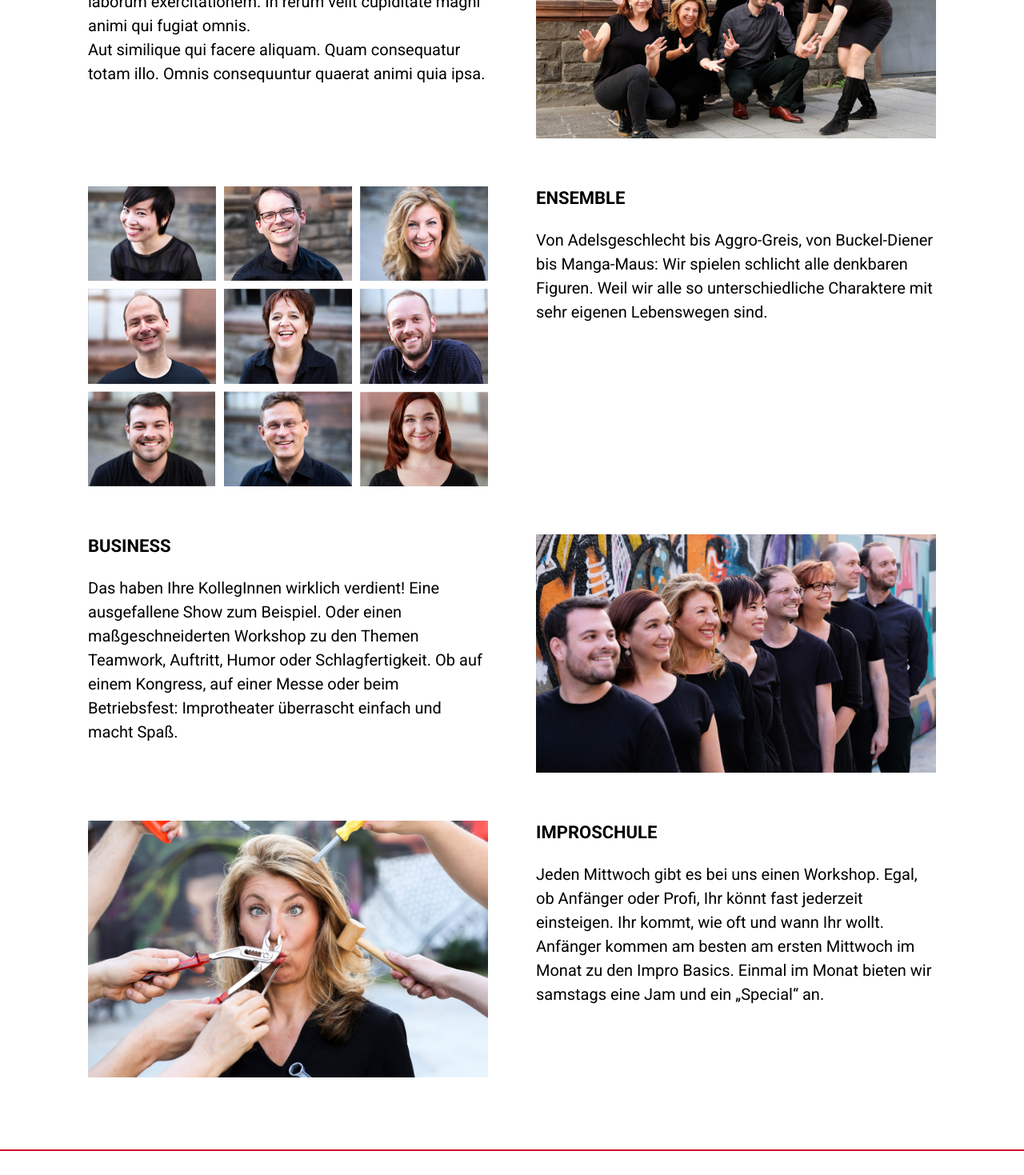
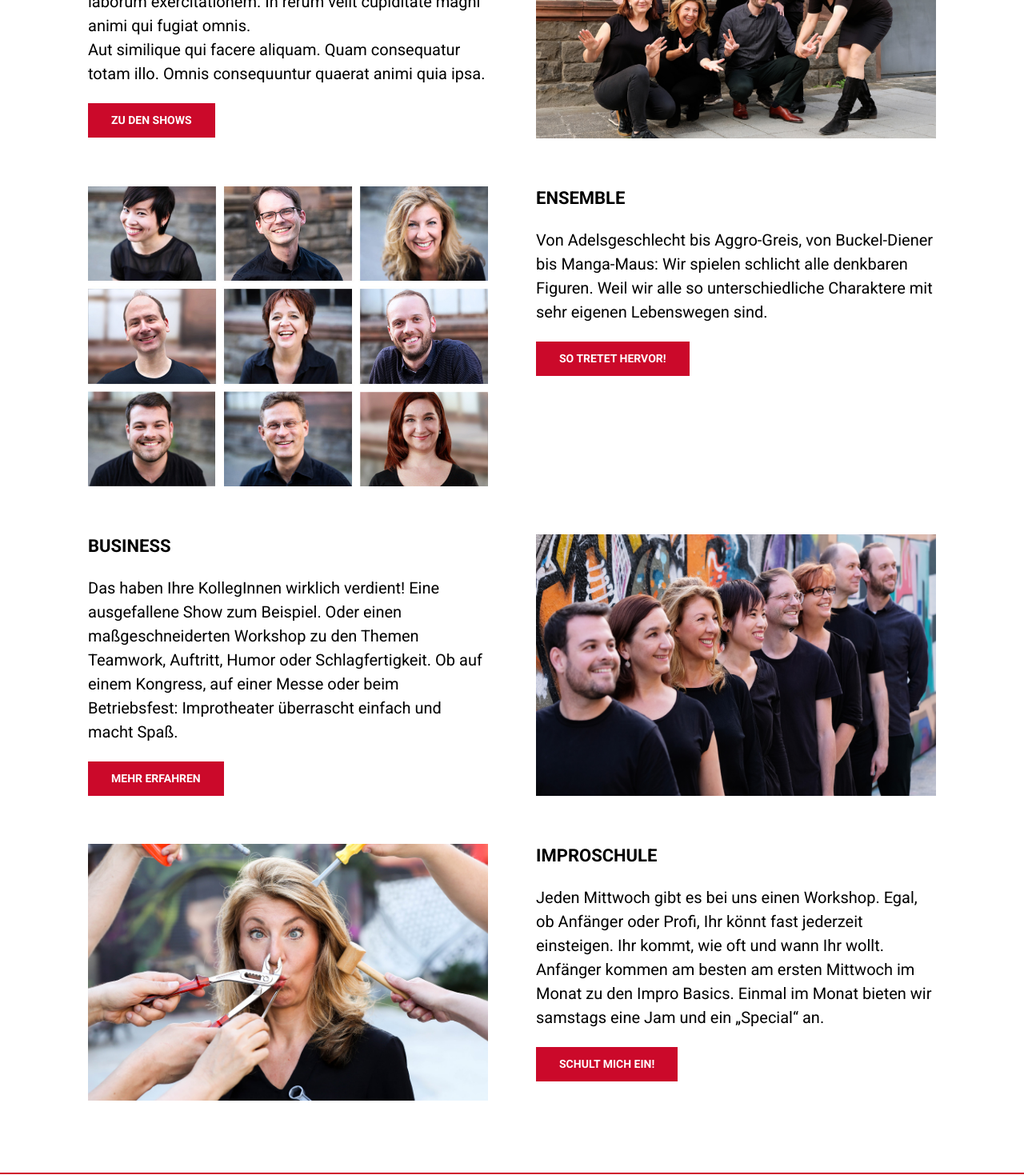
Before and after one commit to Birdy2014/improglycerin.de, a Next.js app: page / in a window 1280 px wide. Shown: the part 1480-2949 px from the top of the page at 80% size. Built offline with nearby package versions, Linux system fonts and the light colour scheme.

Commit message:
Add buttons to start and business

```diff
--- /dev/null
+++ b/app/_components/Button.module.css
@@ -0,0 +1,15 @@
+.button {
+  display: block;
+  width: fit-content;
+  height: fit-content;
+  padding: 13px 29px;
+  font-size: 14px;
+  font-weight: bold;
+  line-height: 17px;
+  background-color: #cb092a;
+  color: white;
+
+  &:hover {
+    background-color: #3a0300;
+  }
+}
--- /dev/null
+++ b/app/_components/Button.tsx
@@ -0,0 +1,15 @@
+import Link from "next/link";
+import styles from "./Button.module.css";
+
+interface Props {
+  children: React.ReactNode;
+  href: string;
+}
+
+export default function Button(props: Props) {
+  return (
+    <Link className={styles.button} href={props.href}>
+      {props.children}
+    </Link>
+  );
+}
--- a/app/business/page.tsx
+++ b/app/business/page.tsx
@@ -2,6 +2,7 @@ import type { Metadata } from "next";
 import styles from "./page.module.css";
 import { Vertical, Horizontal } from "../_components/Layouts";
 import Accordion from "../_components/Accordion";
+import Button from "../_components/Button";
 
 export const metadata: Metadata = {
   title: "BUSINESS",
@@ -91,6 +92,9 @@ export default function Business() {
                 },
               ]}
             />
+            <Button href="mailto:hallo@improglycerin.de?subject=Anfrage">
+              ANFRAGE SCHICKEN
+            </Button>
           </Vertical>
         </div>
       </Horizontal>
--- a/app/page.tsx
+++ b/app/page.tsx
@@ -3,6 +3,7 @@ import styles from "./page.module.css";
 import Carousel from "./_components/Carousel";
 import Testimonial from "./_components/Testimonial";
 import { Vertical, Horizontal } from "./_components/Layouts";
+import Button from "./_components/Button";
 
 export default function Home() {
   return (
@@ -63,6 +64,9 @@ export default function Home() {
             Aut similique qui facere aliquam. Quam consequatur totam illo. Omnis
             consequuntur quaerat animi quia ipsa.
           </p>
+          <Button href="https://yesticket.org/events/de/improglycerin/">
+            ZU DEN SHOWS
+          </Button>
         </Vertical>
         <img src="/teaser-shows.jpg" />
       </Horizontal>
@@ -77,6 +81,7 @@ export default function Home() {
             alle so unterschiedliche Charaktere mit sehr eigenen Lebenswegen
             sind.
           </p>
+          <Button href="/ensemble">SO TRETET HERVOR!</Button>
         </Vertical>
       </Horizontal>
 
@@ -90,6 +95,7 @@ export default function Home() {
             Kongress, auf einer Messe oder beim Betriebsfest: Improtheater
             überrascht einfach und macht Spaß.
           </p>
+          <Button href="/business">MEHR ERFAHREN</Button>
         </Vertical>
         <img src="/teaser-business.jpg" />
       </Horizontal>
@@ -105,6 +111,9 @@ export default function Home() {
             Monat zu den Impro Basics. Einmal im Monat bieten wir samstags eine
             Jam und ein „Special“ an.
           </p>
+          <Button href="https://Improtheater-frankfurt.de">
+            SCHULT MICH EIN!
+          </Button>
         </Vertical>
       </Horizontal>
     </div>
```
